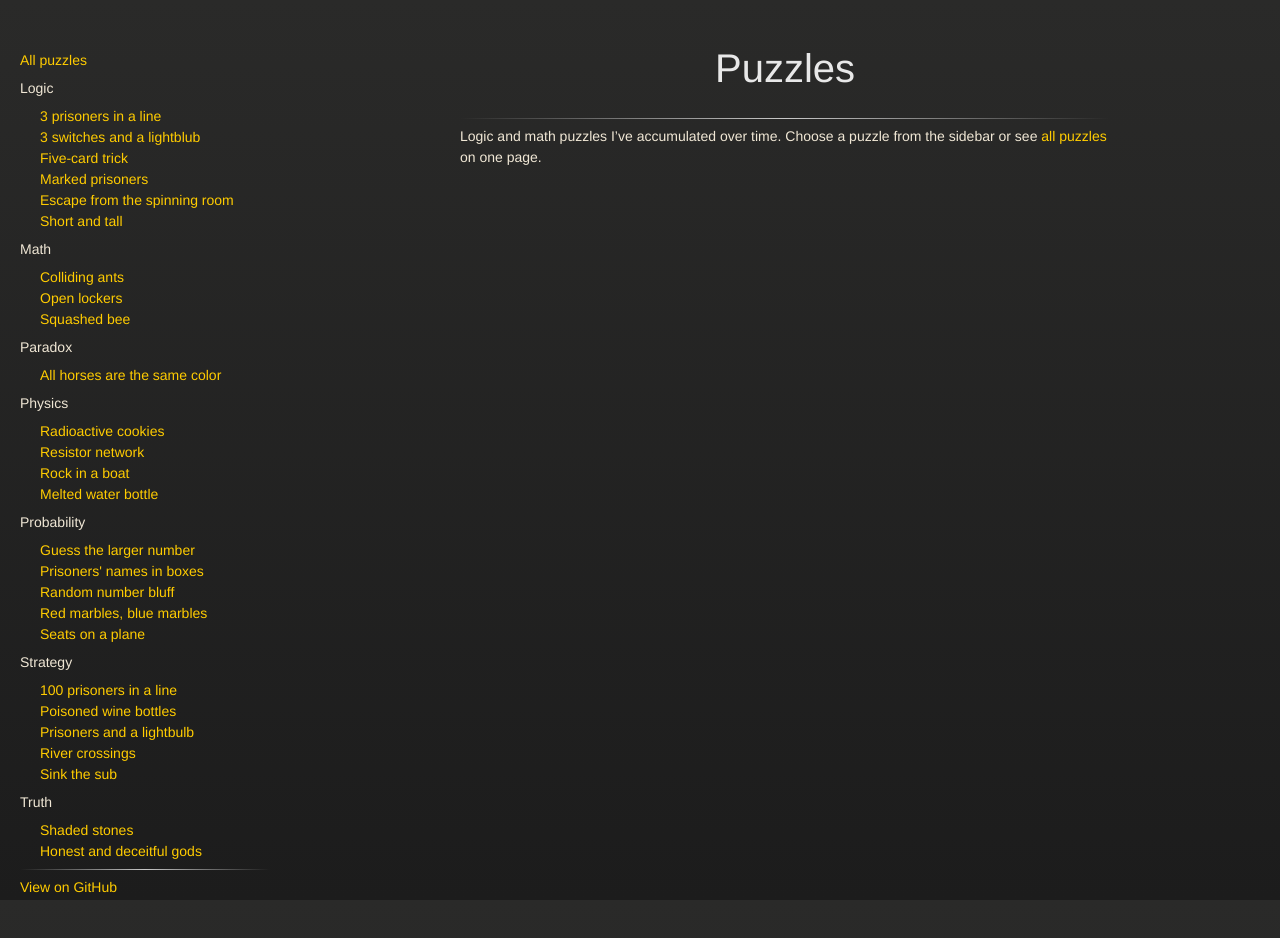
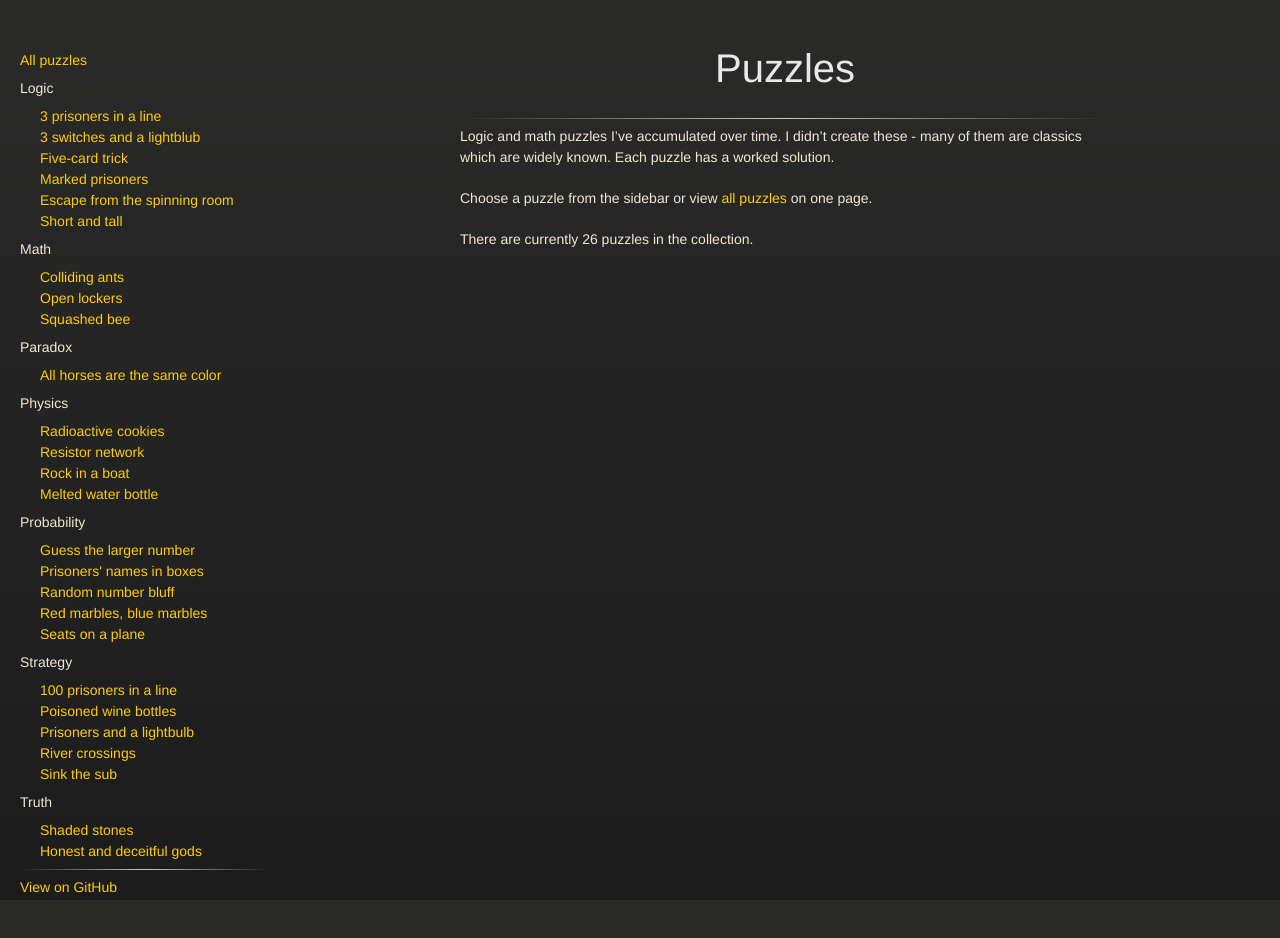
Before and after one commit to sigh/Puzzles, a Jekyll site: the page built from index.md, in a window 1280 px wide. Built offline with Jekyll 4.4.1, drawn with Linux system fonts in a browser that asks for light colours.

Commit message:
Add a count for puzzles on the site.

```diff
--- a/index.md
+++ b/index.md
@@ -3,6 +3,11 @@ layout: default
 title: Puzzles
 ---
 
-Logic and math puzzles I've accumulated over time.
-Choose a puzzle from the sidebar or see
+Logic and math puzzles I've accumulated over time. I didn't create these - many
+of them are classics which are widely known.
+Each puzzle has a worked solution.
+
+Choose a puzzle from the sidebar or view
 [all puzzles]({{ site.baseurl }}/all) on one page.
+
+There are currently {{ site.puzzles | size }} puzzles in the collection.
```
